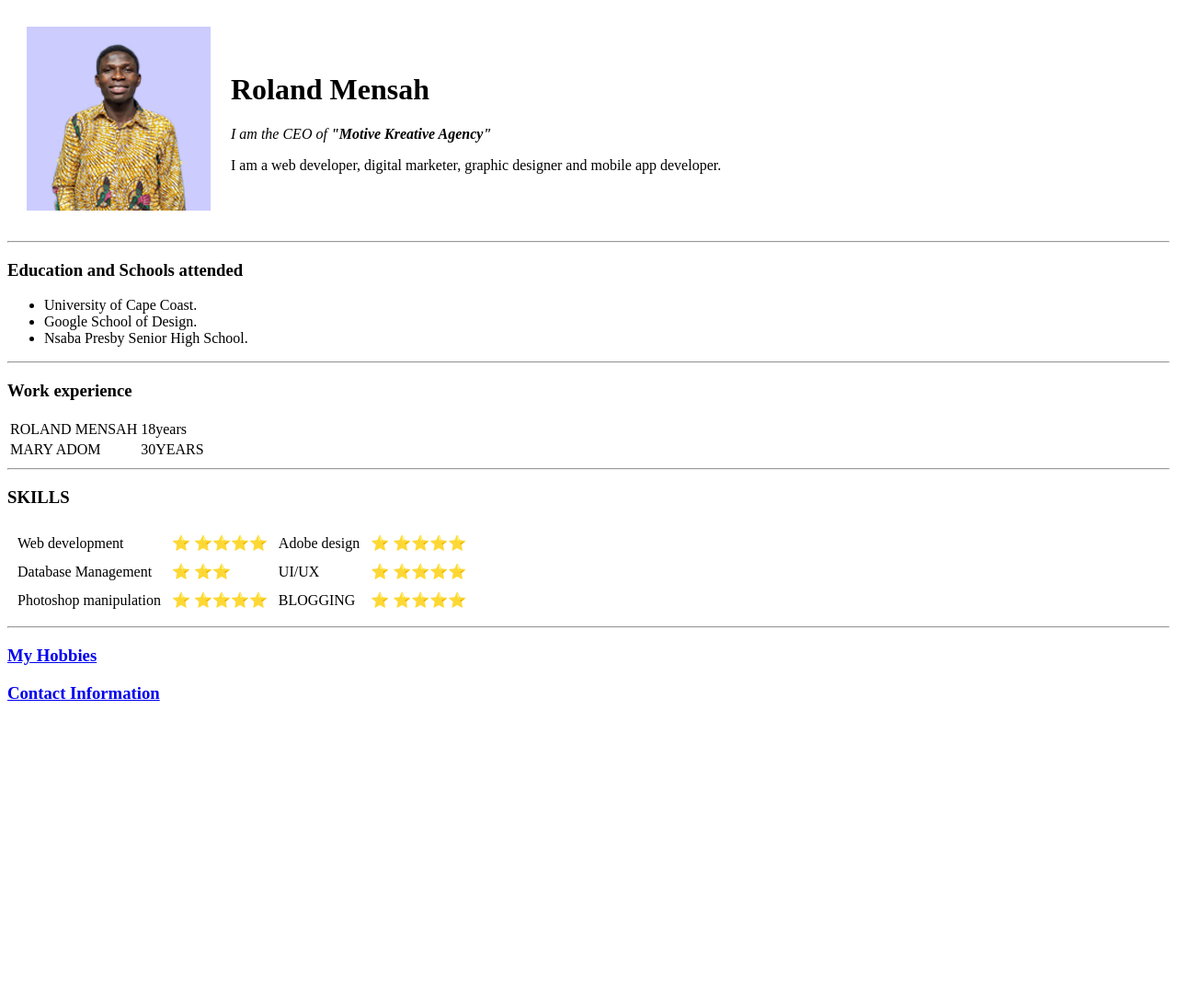
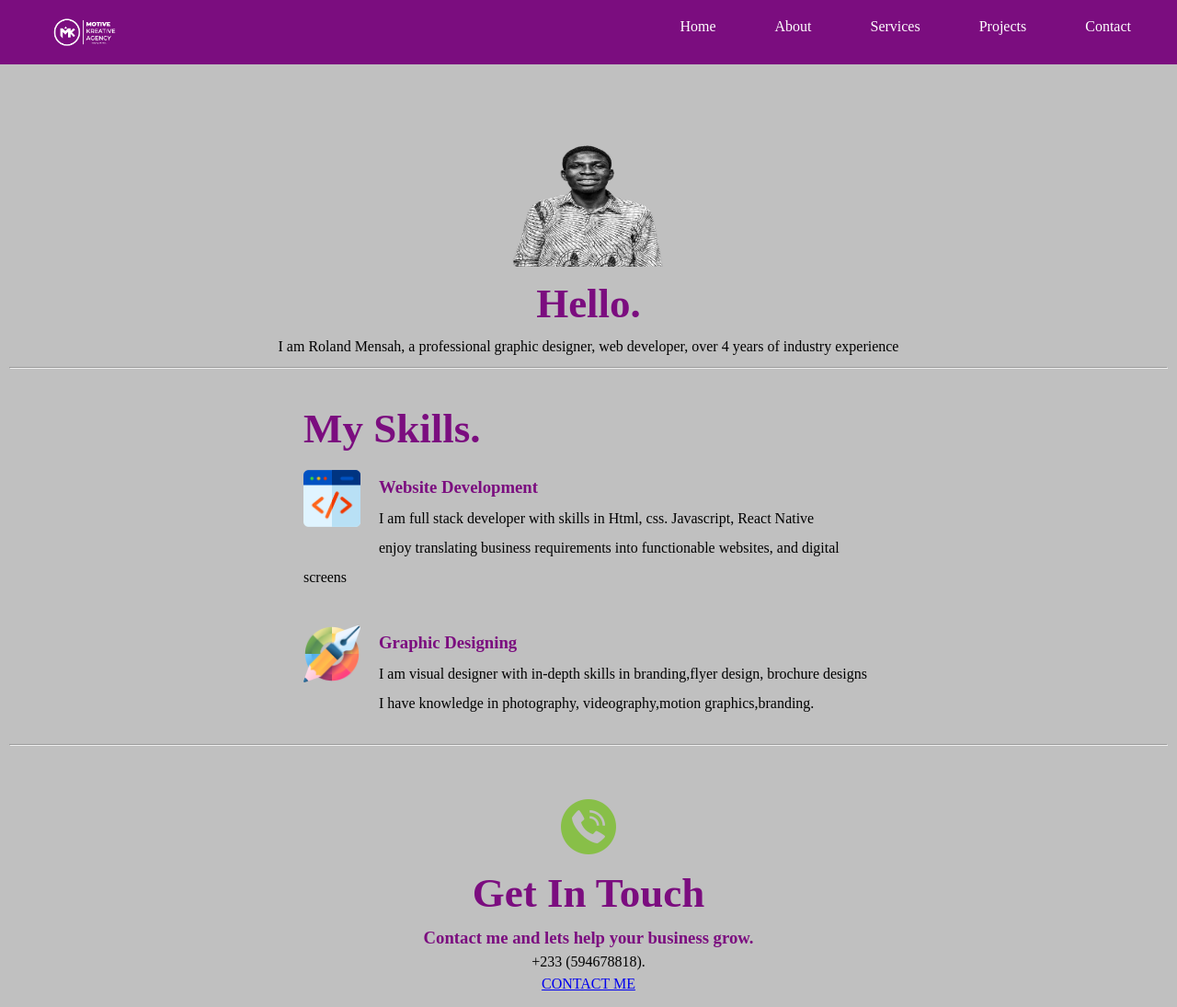
Before and after one commit to roland-mensah/Roland-Mensag-cv, a plain HTML site: page index.html in a window 1280 px wide. Shown: the top 1095 px of the page at 92% size. Before the commit the page ends 800 px from the top, so only its background shows below. Drawn offline with Linux system fonts and the light colour scheme.

Commit message:
I updated the site using css

```diff
--- a/index.html
+++ b/index.html
@@ -1,67 +1,69 @@
 <!DOCTYPE html>
-<html lang="en">
+<html lang = "en">
+
 <head>
-    <meta charset="UTF-8">
-    <meta http-equiv="X-UA-Compatible" content="IE=edge">
-    <meta name="viewport" content="width=, initial-scale=1.0">
-    <title>ROLAND MENSAH</title>
+  <meta charset    = "UTF-8">
+  <meta http-equiv = "X-UA-Compatible" content = "IE=edge">
+  <meta name       = "viewport" content        = "width=device-width, initial-scale=1.0">
+  <title>Document</title>
+  <link rel = "stylesheet" href = "style.css">
 </head>
-<body>
-    <table cellspacing="20">
-        <tr>
-            <td> <img src="rolandmensah.jpg" alt="Picture of Roland Mensah" height="200"></td>
-            <td>
-                <H1>Roland Mensah </H1>
-                <p> <em>I am the CEO of <strong><a download="#">"Motive Kreative Agency"</a></strong></em></p>
-                <p>I am a web developer, digital marketer, graphic designer and mobile app developer.</p>
-         </td>
-        </tr>
-    </table>
+
+<body class = "body">
+  <nav>
+    <img src   = "mkalogo.png" alt = "logo" height = "50">
+    <ul  class = "navBar">
+      <li>Home </li>
+      <li>About </li>
+      <li>Services</li>
+      <li>Projects </li>
+      <li>Contact </li>
+    </ul>
+  </nav>
+  <div class = "middle-container">
+  <div class = "profile">
+  <img class = "rms" src                   = "rm.png" width                 = "180px" height = "180px"alt = "">
+  <h2  class = "heloo">Hello.</h2>
+  <p   class = "heloo1">I am Roland Mensah, a professional graphic designer, web developer,
+        over 4 years of industry experience</p>
+    </div>
     <hr>
-    <h3>Education and Schools attended</h3>
-    <ul>
-        <li>University of Cape Coast.</li>
-        <li>Google School of Design. </li>
-        <li>Nsaba Presby Senior High School.</li>
-    </ul>
-    <hr>
-    <h3>Work experience</h3>
-    <table>
-        <tr>
-            <td>ROLAND MENSAH</td>
-            <td>18years</td>
-        </tr>
-        <tr>
-            <td>MARY ADOM</td>
-            <td>30YEARS</td>
-        </tr>
-    </table>
-<hr>
-    <h3>SKILLS </h3>
+    <div class = "skills">
+    <h2  class = "clas">My Skills.</h2>
+    <div class = "skill-row">
+    <img class = "web" src = "web-development.png" alt = "">
+        <h3>Website Development</h3>
+        <p class = "rm">I am full stack developer with skills in Html, css. Javascript, React Native</p>
+        <p>  enjoy translating  business requirements into functionable websites, and digital screens</p>
+      </div>
+      <br><br>
+      <div class = "skill-row">
+      <img class = "graphic" src = "graphic.png"  alt = "">
+        <h3>Graphic Designing</h3>
+        <p>I am visual designer with in-depth skills in branding,flyer design, brochure designs</p>
+        <p>I have knowledge in photography, videography,motion graphics,branding.</p>
+      </div>
+    </div>
+    <br>
+    <hr> <br><br>
+    <div class = "contact-me">
+    <img class = "call" src = "call.png" alt = "">
+      <h2>Get In Touch</h2>
+      <h3>Contact me and lets help your business grow.</h3>
+      <p> +233 (594678818).</p>
+      <a class = "btn" href = "mailto:rolandmensah74@gmail.com">CONTACT ME</a>
+    </div>
+  </div>
 
-    <table  cellspacing="10">
-        <tr>
-            <td>Web development</td>
-            <td> &#11088; &#11088;&#11088;&#11088;&#11088;</td>
-            <td>Adobe design</td>
-            <td> &#11088; &#11088;&#11088;&#11088;&#11088;</td>
-        </tr>
-        <tr>
-            <td>Database Management</td>
-            <td> &#11088; &#11088;&#11088;</td>
-            <td>UI/UX</td>
-            <td> &#11088; &#11088;&#11088;&#11088;&#11088;</td>
-        </tr>
-        <tr>
-            <td>Photoshop manipulation</td>
-            <td> &#11088; &#11088;&#11088;&#11088;&#11088;</td>
-            <td>BLOGGING</td>
-            <td> &#11088; &#11088;&#11088;&#11088;&#11088;</td>
-        </tr>
-    </table>
-    <hr>
-    <h3><a href="myhobbies.html">My Hobbies</a></h3>
-    <h3><a href="contactMe.html">Contact Information</a></h3>
+
+  <div class = "bottom-container">
+  <a   class = "footer-link" href = "https://www.linkedin.com/in/roland-mensah-b914b5173/">LinkedIn</a>
+  <a   class = "footer-link" href = "https://www.facebook.com/roland.mensah.7564/">Facebook</a>
+  <a   class = "footer-link" href = "https://www.appbrewery.co/">Website</a>
+    <p>© 2018 Roland Mensah</p>
+  </div>
+
+
 
 </body>
 
--- /dev/null
+++ b/style.css
@@ -0,0 +1,124 @@
+* {
+    margin: 0;
+}
+
+.body {
+    /* text-align: center; */
+    margin: 0;
+    background-color: #C0C0C0;
+
+}
+
+nav {
+    background-color: rgb(123, 13, 127);
+    display: flex;
+    justify-content: space-between;
+    flex-grow: 0;
+}
+
+nav img {
+    display: inline;
+    padding: 10px;
+    margin-left: 40px;
+
+}
+
+.navBar {
+    list-style-type: none;
+    /* margin-top: 20px; */
+    padding: 20px;
+    /* background-color: rgb(123, 13, 127); */
+    /* width: 100%; */
+    display: inline;
+
+}
+
+li {
+    display: inline;
+    padding: 30px;
+    margin-top: 60px;
+    color: white;
+    /* text-align: center; */
+}
+
+h2 {
+    font-size: 45px;
+}
+
+.contact-me {
+    line-height: 0.5;
+}
+
+.homeContent {
+    margin: 20px, 0px, 0px, 20px;
+}
+
+.profile {
+    line-height: 1.5;
+    text-align: left;
+
+}
+
+.rms {
+    text-align: left;
+}
+
+h2,
+h3 {
+    color: rgb(123, 13, 127);
+}
+
+.rm {
+    margin: auto;
+}
+
+.skill-row,
+.clas {
+    width: 50%;
+    margin: auto;
+    text-align: left;
+    line-height: 2;
+}
+
+.middle-container,
+.skills,
+.profile,
+.contact-me,
+.bottom-container {
+    margin-top: 10px;
+    padding: 10px;
+    text-align: center;
+}
+
+.contact-me {
+    line-height: 1.5;
+}
+
+.web {
+    width: 10%;
+    float: left;
+    margin-right: 20px;
+    margin-bottom: 10px;
+}
+
+.graphic {
+    width: 10%;
+    float: left;
+    margin-right: 20px;
+    margin-bottom: 10px;
+}
+
+.bottom-container {
+    background-color: blueviolet;
+}
+
+.bottom-container p {
+
+    color: #ffff
+}
+
+.footerlink {
+    text-decoration: none;
+    display: flex;
+    justify-content: space-around;
+}
```
Also changed, not shown: 052 StubCode.html (added, +36 -0 lines), flex.css (added, +27 -0 lines), flexbox.html (added, +20 -0 lines), home.html (added, +12 -0 lines), bullhorn.png (added), call.png (added), clipboard.png (added), coding.png (added), graphic.png (added), mkalogo.png (added), rm.png (added), rolandpicture.jpg (added), web-development.png (added).
